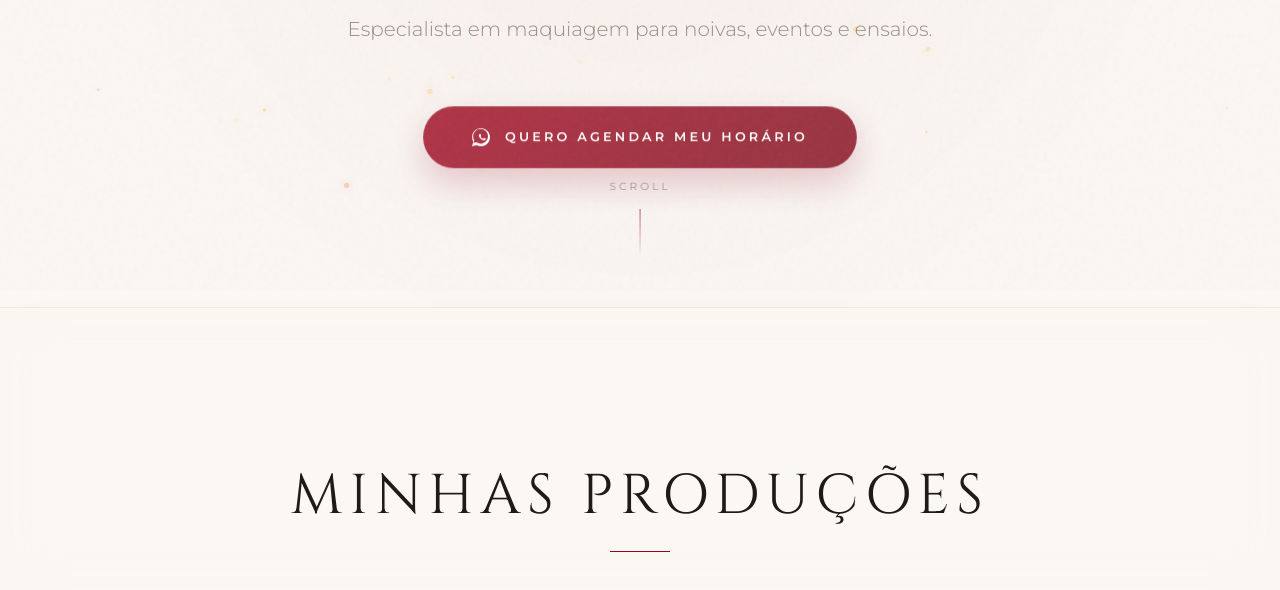
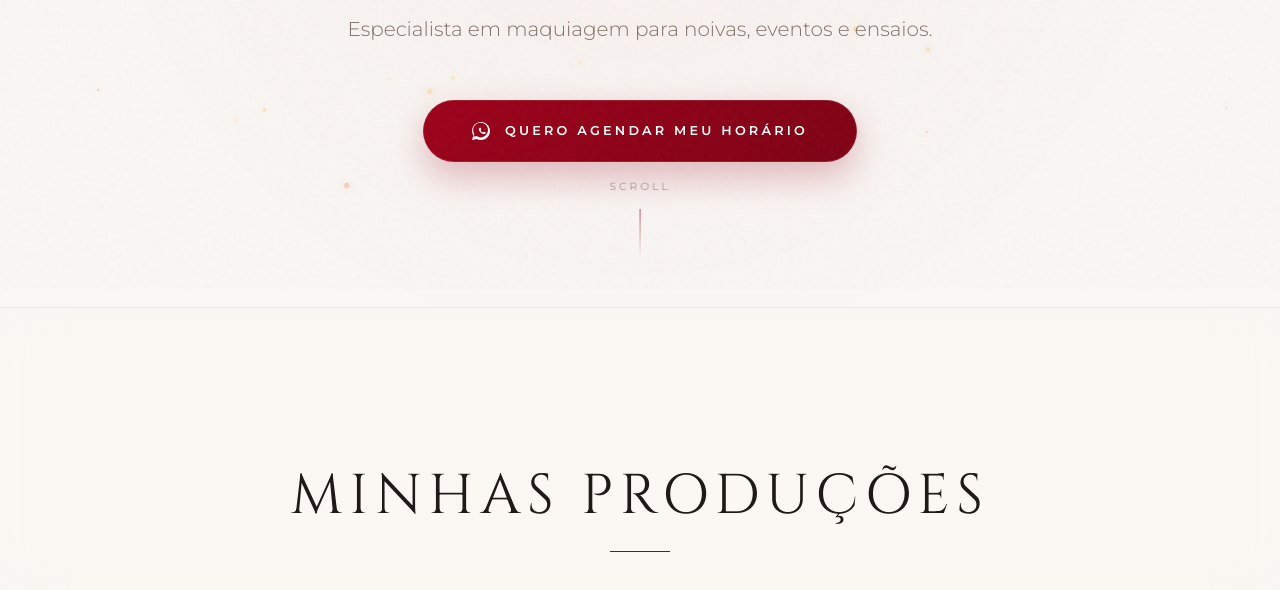
Before and after one commit to michelradwan/gaby-site, a plain HTML site: page index.html in a window 1280 px wide. Shown: the part 510-1100 px from the top of the page. Drawn offline with nearby package versions, Linux system fonts and the light colour scheme; animation ran at ten frames a second.

Commit message:
feat: remove hero parallax scroll animation

```diff
--- a/index.html
+++ b/index.html
@@ -1636,32 +1636,7 @@
                 pageScrollCurrent = pageScrollTarget;
             }
 
-            // EFEITO PARALAXE PROFISSIONAL NO HERO
-            if (!prefersReducedMotion) {
-                var opacityVal = Math.max(1 - (heroScrollCurrent * 1.3), 0);
-
-                var title = heroHeader.querySelector('h1');
-                var loc = heroHeader.querySelector('.hero-location');
-                var tags = heroHeader.querySelectorAll('.hero-tagline');
-                var cta = heroHeader.querySelector('.btn-hero-booking');
-
-                if (title) title.style.transform = 'translate3d(0, ' + (heroScrollCurrent * 160) + 'px, 0)';
-                if (loc) loc.style.transform = 'translate3d(0, ' + (heroScrollCurrent * 120) + 'px, 0)';
-                if (tags) {
-                    tags.forEach(function(el) {
-                        el.style.transform = 'translate3d(0, ' + (heroScrollCurrent * 80) + 'px, 0)';
-                    });
-                }
-                if (cta) cta.style.transform = 'translate3d(0, ' + (heroScrollCurrent * 40) + 'px, 0)';
-
-                heroHeader.style.opacity = opacityVal;
-
-                if (opacityVal === 0) {
-                    heroHeader.style.display = 'none';
-                } else {
-                    heroHeader.style.display = '';
-                }
-            } else {
+            // EFEITO PARALAXE PROFISSIONAL NO HERO REMOVIDO
             heroHeader.style.opacity = 1;
             heroHeader.style.display = '';
             var title = heroHeader.querySelector('h1');
@@ -1676,7 +1651,6 @@
                 });
             }
             if (cta) cta.style.transform = 'none';
-            }
 
             if (!isMobile) {
                 btnCurrX += (btnTargetX - btnCurrX) * 0.12;
```
Also changed, not shown: site gaby.html (+1 -27 lines). Lines whose indentation alone changed are shown as unchanged.
